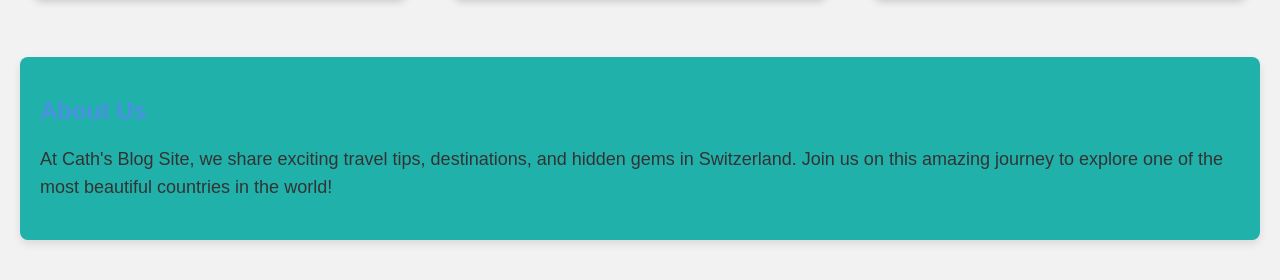
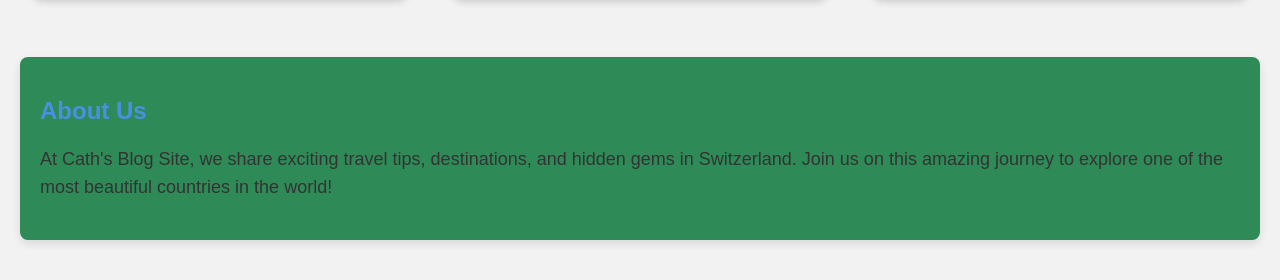
Before and after one commit to cathqwe/html-webdev, a plain HTML site: page index.html in a window 1280 px wide. In both pictures the pointer is over the element 640 px from the left and 963 px from the top of the page. Shown: the part 815-1095 px from the top of the page. Drawn offline with Linux system fonts and the light colour scheme.

Commit message:
Update style.css

```diff
--- a/style.css
+++ b/style.css
@@ -117,7 +117,7 @@ h1, h3 {
 }
 
 #about-us:hover {
-    background-color: #20b2aa;
+    background-color: seagreen;
 }
 
 #about-us h2 {
```
